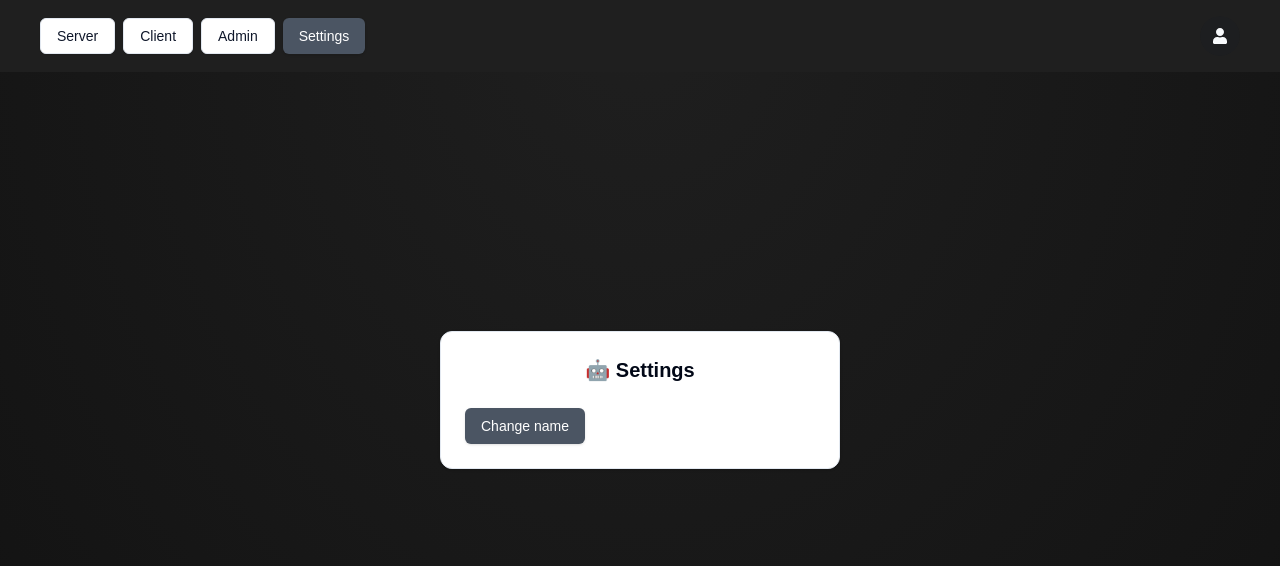
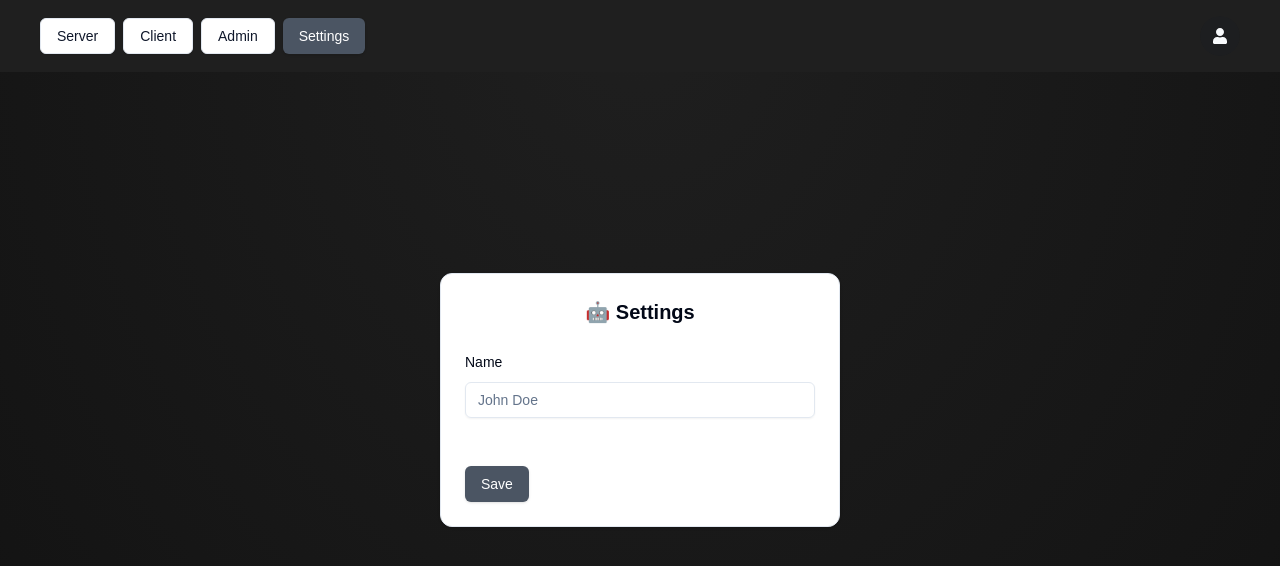
Before and after one commit to Navishh/auth-next, a Next.js app: page /settings in a window 1280 px wide. Shown: the top 566 px of the page. Built offline with nearby package versions, Linux system fonts and the light colour scheme; no server answers.

Commit message:
feat: fetch user account

```diff
--- a/app/(protected)/settings/page.tsx
+++ b/app/(protected)/settings/page.tsx
@@ -1,20 +1,53 @@
 "use client";
+
 import { settings } from "@/actions/settings";
+import { FormError } from "@/components/form-error";
+import { FormSuccess } from "@/components/form-success";
 import { Button } from "@/components/ui/button";
 import { Card, CardContent, CardHeader } from "@/components/ui/card";
+import {
+  Form,
+  FormControl,
+  FormField,
+  FormItem,
+  FormLabel,
+} from "@/components/ui/form";
+import { Input } from "@/components/ui/input";
+import { useCurrenUser } from "@/hooks/use-current-user";
+import { SettingsSchema } from "@/schemas";
+import { zodResolver } from "@hookform/resolvers/zod";
 import { useSession } from "next-auth/react";
-import { useTransition } from "react";
+import { useState, useTransition } from "react";
+import { useForm } from "react-hook-form";
+import * as z from "zod";
+
 const SettingsPage = () => {
+  const user = useCurrenUser();
+  const [error, setError] = useState<string | undefined>();
+  const [success, setSuccess] = useState<string | undefined>();
+
+  const form = useForm<z.infer<typeof SettingsSchema>>({
+    resolver: zodResolver(SettingsSchema),
+    defaultValues: {
+      name: user?.name || undefined,
+    },
+  });
   const { update } = useSession();
   const [isPending, startTransition] = useTransition();
 
-  const onClick = () => {
+  const onSubmit = (values: z.infer<typeof SettingsSchema>) => {
     startTransition(() => {
-      settings({
-        name: "John ",
-      }).then(() => {
-        update();
-      });
+      settings(values)
+        .then((data) => {
+          if (data.error) {
+            setError(data.error);
+          }
+          if (data.success) {
+            update();
+            setSuccess(data.success);
+          }
+        })
+        .catch(() => setError("Something went wrong"));
     });
   };
 
@@ -26,9 +59,34 @@
         </div>
       </CardHeader>
       <CardContent className="space-y-4">
-        <Button disabled={isPending} onClick={onClick}>
-          Change name
-        </Button>
+        <Form {...form}>
+          <form className="sapce-y-6" onSubmit={form.handleSubmit(onSubmit)}>
+            <div className="pb-4">
+              <FormField
+                control={form.control}
+                name="name"
+                render={({ field }) => (
+                  <FormItem>
+                    <FormLabel>Name</FormLabel>
+                    <FormControl>
+                      <Input
+                        {...field}
+                        type="text"
+                        placeholder="John Doe"
+                        disabled={isPending}
+                      />
+                    </FormControl>
+                  </FormItem>
+                )}
+              />
+            </div>
+            <div className="pb-8">
+              <FormError message={error} />
+              <FormSuccess message={success} />
+            </div>
+            <Button type="submit">Save</Button>
+          </form>
+        </Form>
       </CardContent>
     </Card>
   );
--- a/auth.ts
+++ b/auth.ts
@@ -3,6 +3,7 @@
 import { UserRole } from "@prisma/client";
 import NextAuth from "next-auth";
 import authConfig from "./auth.config";
+import { getAccountByUserId } from "./data/account";
 import { gettwoFactorConfirmationByUserId } from "./data/two-factor-confirmation";
 import { db } from "./lib/db";
 
@@ -74,6 +75,7 @@
       if (session.user) {
         session.user.name = token.name;
         session.user.email = token.email ?? "";
+        session.user.isOAuth = token.isOAuth as boolean;
       }
 
       return session;
@@ -85,6 +87,9 @@
       const existingUser = await getUserById(token.sub);
       if (!existingUser) return token;
 
+      const existingAccount = await getAccountByUserId(existingUser.id);
+
+      token.isOAuth = !!existingAccount;
       token.name = existingUser.name;
       token.email = existingUser.email;
       token.role = existingUser.role;
--- /dev/null
+++ b/data/account.ts
@@ -0,0 +1,13 @@
+import { db } from "@/lib/db";
+
+export const getAccountByUserId = async (userId: string) => {
+  try {
+    const account = await db.account.findFirst({
+      where: { userId },
+    });
+
+    return account;
+  } catch {
+    return null;
+  }
+};
--- a/next-auth.d.ts
+++ b/next-auth.d.ts
@@ -3,6 +3,8 @@
 
 export type ExtendUser = DefaultSession["user"] & {
   role: UserRole;
+  isTwoFactorEnabled: boolean;
+  isOAuth: boolean;
 };
 
 declare module "next-auth" {
```
